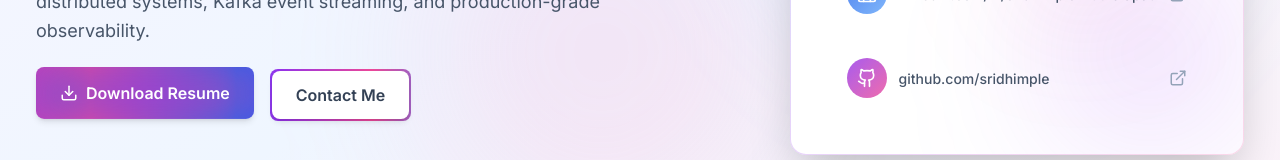
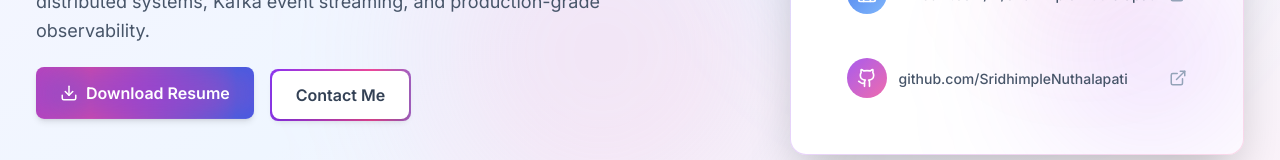
Before and after one commit to SridhimpleNuthalapati/Portfolio-Website, a React (Vite) app: page / in a window 1280 px wide. Shown: the part 484-644 px from the top of the page. Built offline with nearby package versions, Linux system fonts and the light colour scheme.

Commit message:
fixed github links

```diff
--- a/index.html
+++ b/index.html
@@ -6,7 +6,7 @@
     <link rel="shortcut icon" href="/favicon-16x16.png" />
     <link rel="apple-touch-icon" sizes="180x180" href="/favicon-16x16.png" />
     <meta name="viewport" content="width=device-width, initial-scale=1.0" />
-    <title>Sridhimple Nuthalapati - Software Developer Portfolio</title>
+    <title>Sridhimple Nuthalapati</title>
     <link rel="preconnect" href="https://fonts.googleapis.com">
     <link rel="preconnect" href="https://fonts.gstatic.com" crossorigin>
     <link href="https://fonts.googleapis.com/css2?family=Inter:wght@300;400;500;600;700;800;900&family=Plus+Jakarta+Sans:wght@300;400;500;600;700;800&display=swap" rel="stylesheet">
--- a/src/data/content.ts
+++ b/src/data/content.ts
@@ -71,7 +71,7 @@ export const personalInfo: PersonalInfo = {
   email: "Sridhimplenuthalapati@gmail.com",
   phone: "+1 (314)-327-0742",
   linkedin: "linkedin.com/in/sridhimple-nuthalapati",
-  github: "github.com/sridhimple",
+  github: "github.com/SridhimpleNuthalapati",
 };
 
 export const summary: SummaryItem[] = [
```
